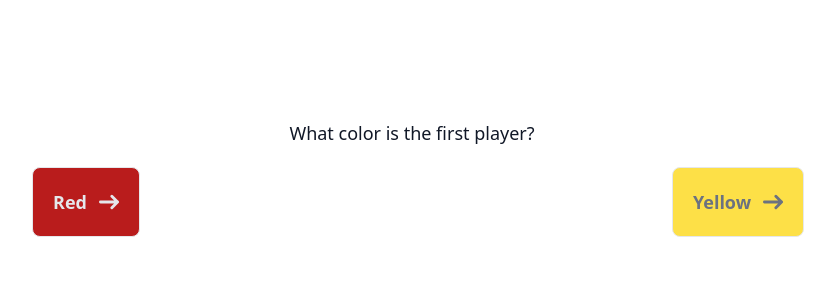
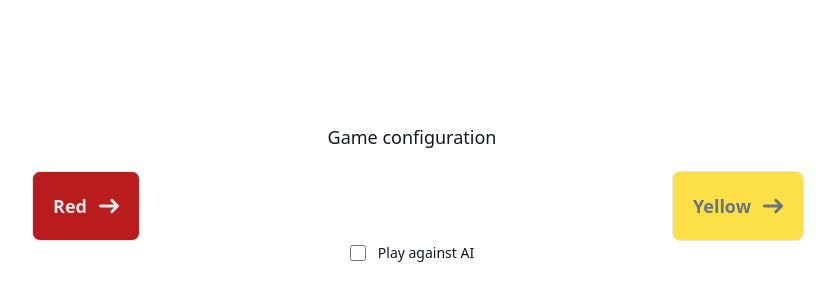
Before and after one commit to MZO9400/connect-four, a React (Create React App) app: page / in a window 1280 px wide. Shown: the part 222-522 px from the top of the page, without its empty margins (228-1063 px from the left). Built offline with nearby package versions, Linux system fonts and the light colour scheme.

Commit message:
Interface for playing against AI

```diff
--- a/src/App.tsx
+++ b/src/App.tsx
@@ -1,12 +1,13 @@
 import React, { useState } from 'react';
 import Game from './component/Game';
 import Color from './types/Color';
-import AskColor from './component/AskColor';
+import GameConfig from './component/GameConfig';
 
 export default function App() {
   const [color, setColor] = useState(Color.NONE);
+  const [withAI, setWithAI] = useState(false);
 
   return color === Color.NONE ?
-          <AskColor setColor={setColor} /> :
-          <Game firstPlayer={color} />
+          <GameConfig setColor={setColor} withAI={setWithAI} /> :
+          <Game firstPlayer={color} ai={withAI} />
 }
--- a/src/component/Game.tsx
+++ b/src/component/Game.tsx
@@ -4,10 +4,11 @@ import Grid from "./Grid"
 
 interface GameProps {
     firstPlayer: Color
+    ai: boolean
 }
 
-const Game = ({firstPlayer}: GameProps) => {
-  const {grid, turn, click, winner, reload} = useConnectFour(firstPlayer)
+const Game = ({firstPlayer, ai}: GameProps) => {
+  const {grid, turn, click, winner, reload} = useConnectFour(firstPlayer, ai)
 
   const bgColor = winner === Color.NONE ? "bg-white" :
                   winner === Color.RED  ? "bg-red-300" : "bg-yellow-600"
--- a/src/component/AskColor.tsx
+++ b/src/component/GameConfig.tsx
@@ -2,12 +2,13 @@ import Color from "../types/Color"
 
 interface AskColorProps {
     setColor: Function
+    withAI: Function
 }
 
-const AskColor = ({setColor}: AskColorProps) => {
+const GameConfig = ({setColor, withAI}: AskColorProps) => {
     return (
         <div className="animate-fade h-screen flex flex-col justify-center items-center">
-            <h3 className="mb-5 text-lg font-medium text-gray-900">What color is the first player?</h3>
+            <h3 className="mt-8 mb-5 text-lg font-medium text-gray-900">Game configuration</h3>
             <ul className="grid w-full gap-6 md:grid-cols-2">
                 <li className="justify-self-center" onClick={() => setColor(Color.RED)}>
                     <label className="inline-flex items-center bg-red-700 hover:bg-red-900 justify-between p-5 text-gray-500 border border-gray-200 rounded-lg cursor-pointer peer-checked:border-blue-600 peer-checked:text-blue-600">
@@ -30,8 +31,25 @@ const AskColor = ({setColor}: AskColorProps) => {
                     </label>
                 </li>
             </ul>
+            <div className="relative flex items-start">
+                <div className="flex h-6 items-center">
+                    <input
+                    id="comments"
+                    name="comments"
+                    type="checkbox"
+                    aria-describedby="comments-description"
+                    className="h-4 w-4 rounded border-gray-300 text-indigo-600 focus:ring-indigo-600"
+                    onClick={() => withAI((value: boolean) => !value)}
+                    />
+                </div>
+                <div className="ml-3 text-sm leading-6">
+                    <label htmlFor="comments" className="font-medium text-gray-900">
+                        Play against AI
+                    </label>
+                </div>
+            </div>
         </div>
     )
 }
 
-export default AskColor
+export default GameConfig
--- a/src/hooks/useConnectFour.ts
+++ b/src/hooks/useConnectFour.ts
@@ -3,7 +3,7 @@ import Color from "../types/Color";
 import { checkWin, getNextBoard } from "../Game/API";
 
 
-const useConnectFour = (color: Color, withAI = true) => {
+const useConnectFour = (color: Color, withAI = false) => {
   const [grid, setGrid] = useState(Array.from({length: 7}, () => Array.from({length: 6}, () => Color.NONE)))
   const [turn, setTurn] = useState<Color>(color);
   const [winner, setWinner] = useState<Color>(Color.NONE);
```
